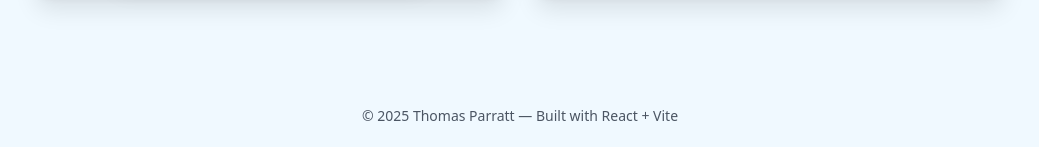
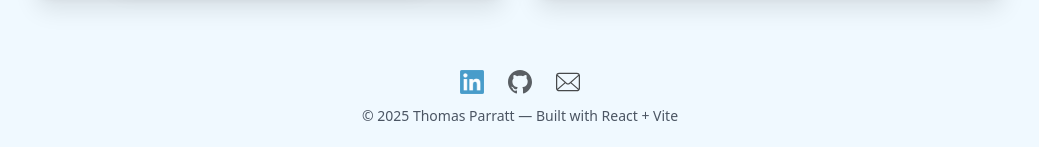
Before and after one commit to ThomasParratt/portfolio, a React (Vite) app: page / in a window 1280 px wide. Shown: the part 650-797 px from the top of the page, without its empty margins (120-1159 px from the left). Built offline with nearby package versions, Linux system fonts and the light colour scheme.

Commit message:
added to footer

```diff
--- a/src/components/Footer.jsx
+++ b/src/components/Footer.jsx
@@ -1,10 +1,51 @@
 import React from 'react'
-
+import linkedinIcon from "../assets/LinkedIn_logo.png";
+import githubIcon from "../assets/GitHub_logo.svg";
+import emailIcon from "../assets/email.svg";
 
 export default function Footer() {
-    return (
-        <footer className="py-6">
-            <div className="max-w-5xl mx-auto px-6 text-center text-sm text-gray-600">© {new Date().getFullYear()} Thomas Parratt — Built with React + Vite</div>
-        </footer>
-    )
+  return (
+    <footer className="py-6">
+      <div className="max-w-5xl mx-auto px-6 text-center text-sm text-gray-600">
+        <div className="flex justify-center gap-6 mb-3">
+          {/* LinkedIn */}
+          <a
+            href="https://www.linkedin.com/in/thomas-parratt-hive/"
+            target="_blank"
+            rel="noopener noreferrer"
+          >
+            <img
+              src={linkedinIcon}
+              alt="LinkedIn"
+              className="w-6 h-6 opacity-70 hover:opacity-100 transition"
+            />
+          </a>
+
+          {/* GitHub */}
+          <a
+            href="https://github.com/ThomasParratt"
+            target="_blank"
+            rel="noopener noreferrer"
+          >
+            <img
+              src={githubIcon}
+              alt="GitHub"
+              className="w-6 h-6 opacity-70 hover:opacity-100 transition"
+            />
+          </a>
+
+          {/* Email */}
+          <a href="mailto:thomasparratt@gmail.com">
+            <img
+              src={emailIcon}
+              alt="Email"
+              className="w-6 h-6 opacity-70 hover:opacity-100 transition"
+            />
+          </a>
+        </div>
+
+        © {new Date().getFullYear()} Thomas Parratt — Built with React + Vite
+      </div>
+    </footer>
+  );
 }
--- a/src/components/Hero.jsx
+++ b/src/components/Hero.jsx
@@ -3,8 +3,6 @@ import Projects from './Projects'
 import Contact from './Contact'
 import { Routes, Route, Link, useLocation } from "react-router-dom"
 import heroImage from '../assets/me.jpg'
-import LinkedInLogo from '../assets/LinkedIn_logo.png'
-import GitHubLogo from '../assets/GitHub_logo.svg'
 import { useNavigate } from "react-router-dom";
 import PongGameFace from '../games/PongGameFace';
 import { useState, useEffect } from 'react';
```
Also changed, not shown: src/assets/email.svg (added).
